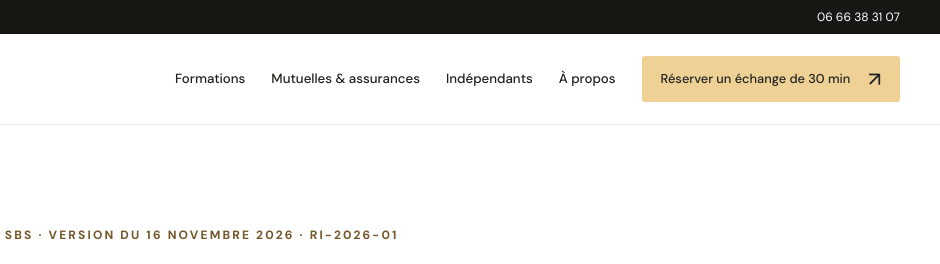
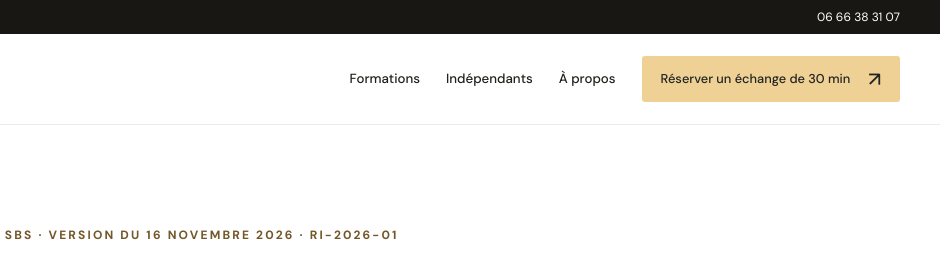
Before and after one commit to samghezali/samsbizsolutions, a plain HTML site: page reglement-interieur.html in a window 1280 px wide. Shown: the top 264 px of the page, 340-1280 px from the left. Drawn offline with Linux system fonts and the light colour scheme.

Commit message:
refonte: retirer la navigation vers l'offre mutuelles et assurances

```diff
--- a/reglement-interieur.html
+++ b/reglement-interieur.html
@@ -24,7 +24,7 @@
 <style>@media print{.bandeau,.entete,.pied,.wa,.print-actions{display:none!important}.section{padding:0!important}.conteneur{width:100%!important}.prose{max-width:100%!important}body{font-size:11pt!important}h1{font-size:24pt!important}h2{font-size:15pt!important;break-after:avoid}p,li{orphans:3;widows:3}}</style></head>
 <body><a class="skip" href="#contenu">Aller au contenu</a>
 <div class="bandeau"><div class="conteneur bandeau__ligne"><p>Formation professionnelle · Pontoise & Île-de-France</p><a href="tel:+33666383107">06 66 38 31 07</a></div></div>
-<header class="entete"><div class="conteneur entete__ligne"><a class="marque" href="/" aria-label="Sam’s Biz Solutions, accueil"><img src="/images/logo-sbs.png" alt="Sam’s Biz Solutions" width="440" height="84"></a><button class="burger" type="button" aria-controls="nav" aria-expanded="false">Menu</button><nav class="nav" id="nav" aria-label="Navigation principale"><a href="/formations/">Formations</a><a href="/mutuelle-assurance-sante/">Mutuelles &amp; assurances</a><a href="/formation/developpement-commercial/">Indépendants</a><a href="/#a-propos">À propos</a><a class="btn" href="https://calendly.com/samiraghezali/proposition-partenariat">Réserver un échange de 30 min</a></nav></div></header><main id="contenu"><section class="section"><div class="conteneur"><div class="prose"><p class="eyebrow">Règlement intérieur SBS · Version du 16 novembre 2026 · RI-2026-01</p>
+<header class="entete"><div class="conteneur entete__ligne"><a class="marque" href="/" aria-label="Sam’s Biz Solutions, accueil"><img src="/images/logo-sbs.png" alt="Sam’s Biz Solutions" width="440" height="84"></a><button class="burger" type="button" aria-controls="nav" aria-expanded="false">Menu</button><nav class="nav" id="nav" aria-label="Navigation principale"><a href="/formations/">Formations</a><a href="/formation/developpement-commercial/">Indépendants</a><a href="/#a-propos">À propos</a><a class="btn" href="https://calendly.com/samiraghezali/proposition-partenariat">Réserver un échange de 30 min</a></nav></div></header><main id="contenu"><section class="section"><div class="conteneur"><div class="prose"><p class="eyebrow">Règlement intérieur SBS · Version du 16 novembre 2026 · RI-2026-01</p>
 <h1>Règlement intérieur</h1><p class="chapeau">Applicable aux stagiaires des actions de formation de Sam’s Biz Solutions. Établi conformément aux articles L. 6352-3, L. 6352-4 et R. 6352-1 à R. 6352-15 du Code du travail.</p>
 <p class="print-actions"><button class="btn btn--noir" type="button" onclick="window.print()">Imprimer ou enregistrer en PDF</button> <a class="lien" href="/documents-stagiaires/">Tous les documents stagiaires</a></p>
 <h2>Article 1 — Objet et champ d’application</h2><p>Le présent règlement définit les principales règles de santé, de sécurité, de discipline, d’égalité de traitement et, le cas échéant, de représentation des stagiaires. Il s’applique pendant les séances, aux activités pédagogiques associées et aux outils numériques mobilisés par l’organisme. Lorsqu’une formation a lieu dans une entreprise ou des locaux tiers dotés de consignes de santé et de sécurité, les règles applicables dans cet établissement prévalent pour ces matières.</p>
```
